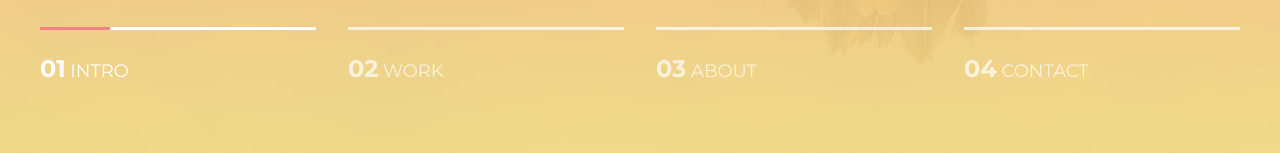
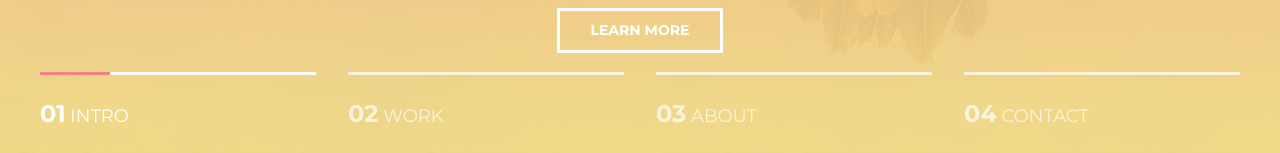
Before and after one commit to Ashymaliev/MogoProject, a plain HTML site: page index.html in a window 1280 px wide. Shown: the part 647-800 px from the top of the page. Drawn offline with Linux system fonts and the light colour scheme.

Commit message:
made all intro section

```diff
--- a/assets/css/style.css
+++ b/assets/css/style.css
@@ -164,9 +164,16 @@ h1, h2, h3, h4, h5, h6 {
 /* slider */
 
 .slider{
+    width: 100%;
+    position: absolute;
+    bottom: 0;
+    left: 0;
+    z-index: 1;
+}
+
+.slider__inner{
     display: flex;
     justify-content: space-between;
-    margin-top: 30px;
 }
 
 .slider__item{
--- a/index.html
+++ b/index.html
@@ -1,5 +1,6 @@
 <!DOCTYPE html>
 <html lang="en">
+
 <head>
     <meta charset="UTF-8">
     <link rel="stylesheet" href="./assets/css/style.css">
@@ -7,6 +8,7 @@
     <meta name="viewport" content="width=device-width, initial-scale=1.0">
     <title>MoGo</title>
 </head>
+
 <body>
     <!-- header -->
     <header class="header">
@@ -34,10 +36,13 @@
 
                 <a href="#" class="btn">Learn More</a>
             </div>
+        </div>
 
         <!-- slider -->
 
         <div class="slider">
+            <div class="container">
+                <div class="slider__inner">
                     <div class="slider__item active">
                         <span class="slider__num">01</span>
                         Intro
@@ -56,7 +61,10 @@
                     </div>
                 </div>
             </div>
+
+        </div>
     </div>
 
 </body>
+
 </html>
```
Lines whose indentation alone changed are shown as unchanged.
